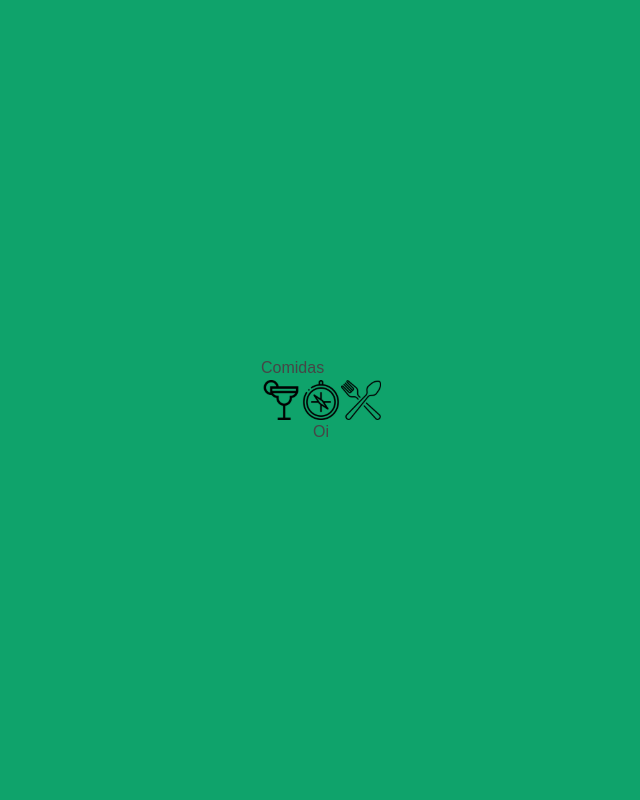
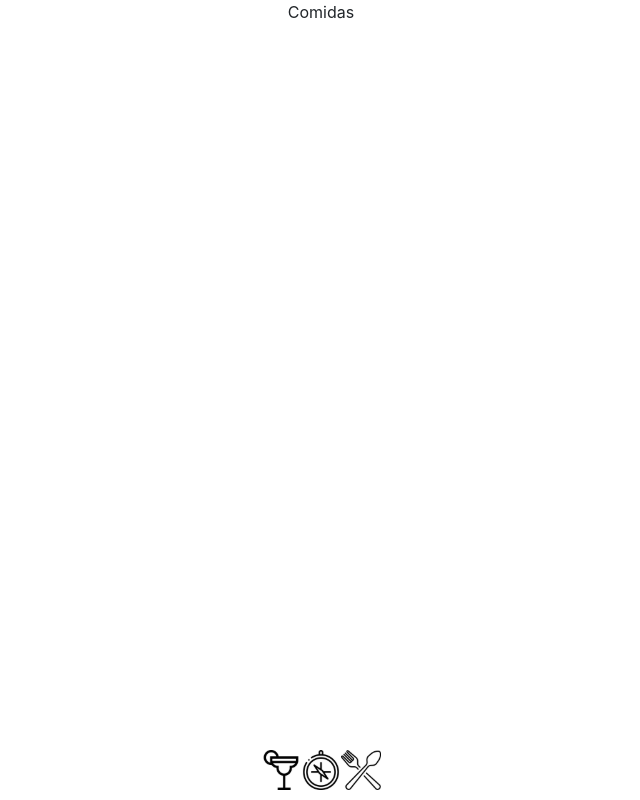
Before and after one commit to alansgoncalves/recipes-app, a React (Create React App) app: page /comidas in a window 1280 px wide. Shown: the whole page, without its empty margins (319-959 px from the left). Built offline with nearby package versions, Linux system fonts and the light colour scheme.

Commit message:
requisito 20 finalizado

```diff
--- a/src/App.js
+++ b/src/App.js
@@ -6,12 +6,9 @@ import Provider from './context/Provider';
 
 function App() {
   return (
-    <div className="meals">
+    <Provider>
       <Routes />
-      <Provider>
-        <div>Oi</div>
-      </Provider>
-    </div>
+    </Provider>
   );
 }
 
--- a/src/components/Footer.jsx
+++ b/src/components/Footer.jsx
@@ -5,7 +5,7 @@ import mealIcon from '../images/mealIcon.svg';
 
 export default function Footer() {
   return (
-    <footer data-testid="footer">
+    <footer className="footer" data-testid="footer">
       <img data-testid="drinks-bottom-btn" src={ drinkIcon } alt="drink icon" />
       <img data-testid="explore-bottom-btn" src={ exploreIcon } alt="explore icon" />
       <img data-testid="food-bottom-btn" src={ mealIcon } alt="meal icon" />
--- a/src/index.js
+++ b/src/index.js
@@ -4,6 +4,7 @@ import './index.css';
 import { BrowserRouter } from 'react-router-dom';
 import App from './App';
 import * as serviceWorker from './serviceWorker';
+import './styles/Global.css';
 
 ReactDOM.render(
   <BrowserRouter>
--- a/src/pages/Comidas.jsx
+++ b/src/pages/Comidas.jsx
@@ -1,9 +1,10 @@
 import React from 'react';
 import Footer from '../components/Footer';
+import '../styles/Comidas.css';
 
 export default function Comidas() {
   return (
-    <div>
+    <div className="comidas">
       Comidas
       <Footer />
     </div>
--- /dev/null
+++ b/src/styles/Comidas.css
@@ -0,0 +1,7 @@
+.comidas {
+  align-items: center;
+  display: flex;
+  flex-direction: column;
+  height: 100vh;
+  margin: 0 auto;
+}
--- /dev/null
+++ b/src/styles/Global.css
@@ -0,0 +1,7 @@
+.footer {
+  bottom: 0;
+  padding: 10px;
+  position: fixed;
+  text-align: center;
+  width: 100vw;
+}
```
